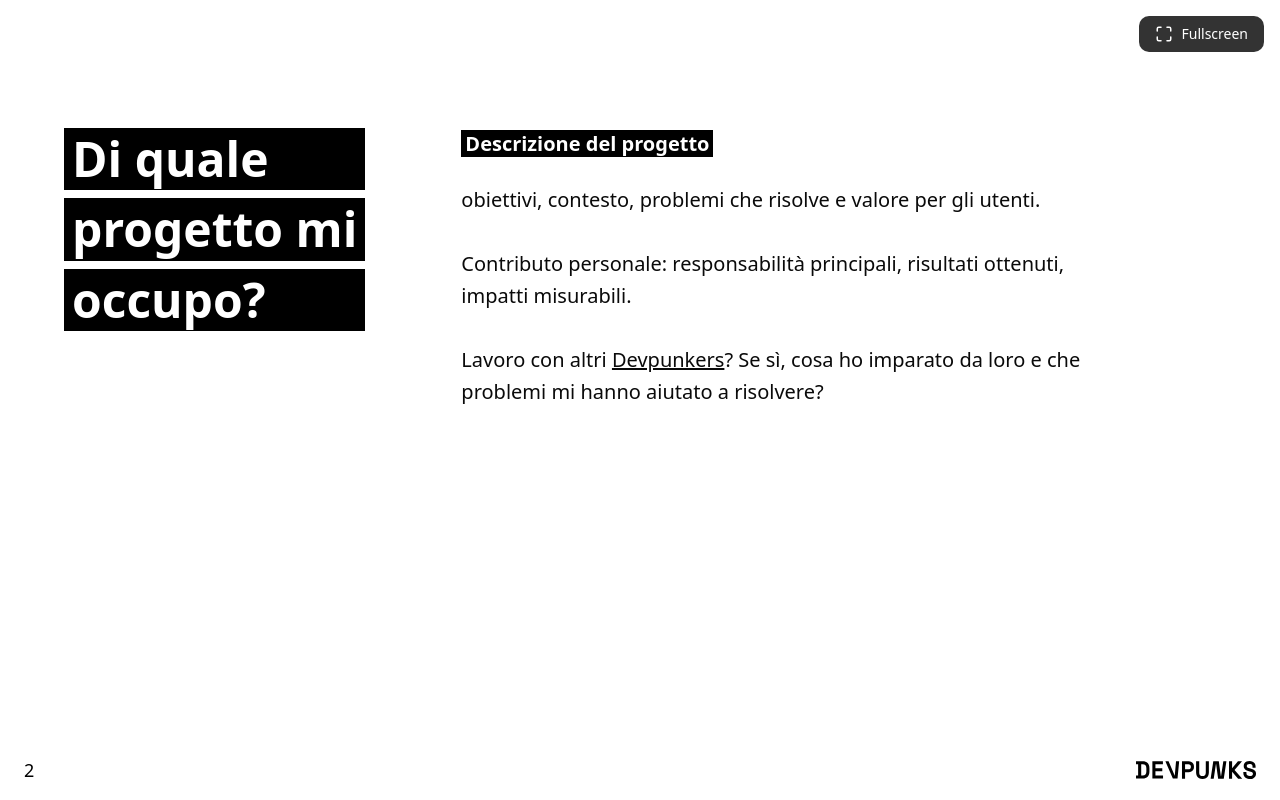
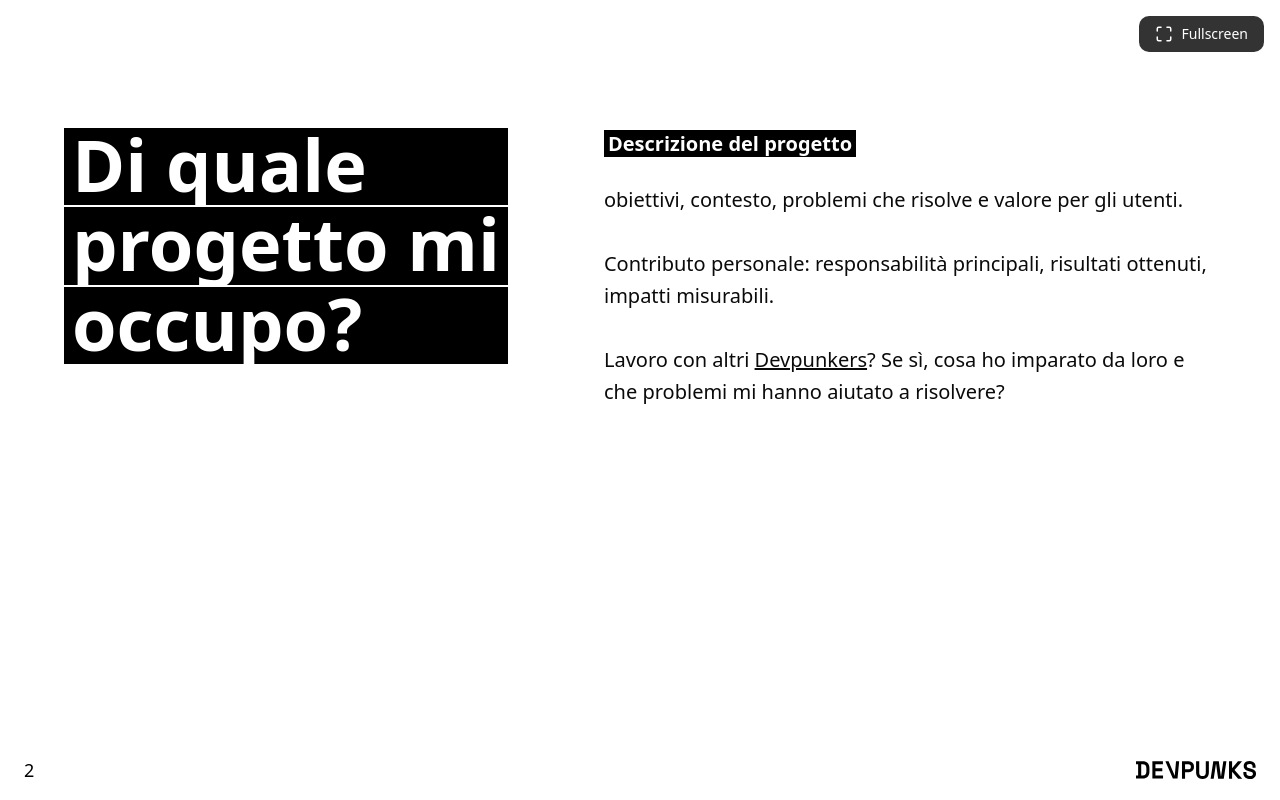
Before and after one commit to simosabba/devpunks-simo-plenaria25, a Next.js app: page /s/2 in a window 1280 px wide. Built offline with nearby package versions, Linux system fonts and the light colour scheme.

Commit message:
feat: update text content in Slide1 and add Typewriter effect in Slide2

```diff
--- a/src/app/s/1/page.tsx
+++ b/src/app/s/1/page.tsx
@@ -40,7 +40,7 @@ export default function Slide1() {
       {line2Done && (
         <p className="absolute top-26 right-16 max-w-3xl -translate-y-1/2 text-right text-4xl text-black">
           <Typewriter
-            text="sono un dev a cui piace parlare con altri dev"
+            text="sono un dev a cui piace provare tante cose"
             delay={50}
             onComplete={() => setText1Done(true)}
           />
@@ -50,7 +50,7 @@ export default function Slide1() {
       {text1Done && (
         <p className="absolute top-64 right-26 -rotate-3 text-4xl text-black">
           <Typewriter
-            text="e mi piace provare tante cose"
+            text="per costruire altre cose"
             delay={90}
             onComplete={() => setText2Done(true)}
           />
--- a/src/app/s/2/page.tsx
+++ b/src/app/s/2/page.tsx
@@ -1,13 +1,39 @@
-import { SlideContainer, SlideTitle, HighlightText } from "@/components/ui";
+"use client"
+
+import { useState } from "react"
+import { SlideContainer, SlideTitle, HighlightText, Typewriter } from "@/components/ui"
 
 export default function Slide2() {
+  const [line1Done, setLine1Done] = useState(false)
+  const [line2Done, setLine2Done] = useState(false)
+
   return (
     <SlideContainer slideNumber={2}>
       <div className="flex h-full items-start gap-24 pt-16">
-        <div className="flex flex-shrink-0 flex-col gap-2">
-          <SlideTitle>Di quale</SlideTitle>
-          <SlideTitle>progetto mi</SlideTitle>
-          <SlideTitle>occupo?</SlideTitle>
+        <div className="flex flex-shrink-0 flex-col gap-[2px]">
+          <SlideTitle>
+            <Typewriter
+              text="Di quale"
+              delay={100}
+              onComplete={() => setLine1Done(true)}
+              className="text-7xl"
+            />
+          </SlideTitle>
+          {line1Done && (
+            <SlideTitle>
+              <Typewriter
+                text="progetto mi"
+                delay={80}
+                onComplete={() => setLine2Done(true)}
+                className="text-7xl"
+              />
+            </SlideTitle>
+          )}
+          {line2Done && (
+            <SlideTitle>
+              <Typewriter text="occupo?" delay={80} className="text-7xl" />
+            </SlideTitle>
+          )}
         </div>
 
         <div className="slide-content max-w-2xl">
@@ -33,5 +59,5 @@ export default function Slide2() {
         </div>
       </div>
     </SlideContainer>
-  );
+  )
 }
--- a/src/app/s/5/page.tsx
+++ b/src/app/s/5/page.tsx
@@ -23,7 +23,7 @@ export default function Slide5() {
   return (
     <SlideContainer slideNumber={5} totalSlides={5}>
       <motion.div
-        className="flex h-full items-center justify-center"
+        className="absolute inset-0 flex items-center justify-center"
         initial={{ opacity: 0, scale: 0.5 }}
         animate={{ opacity: 1, scale: 1 }}
         transition={{
```
